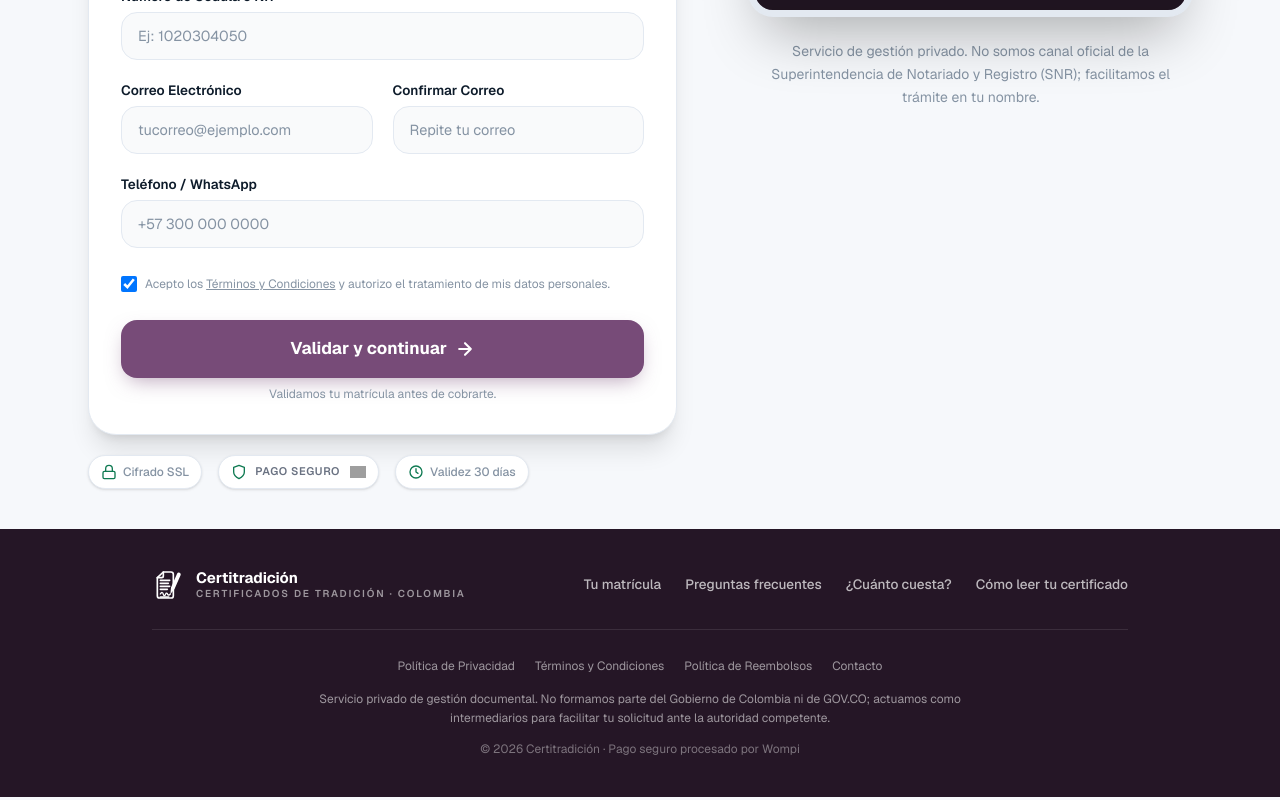
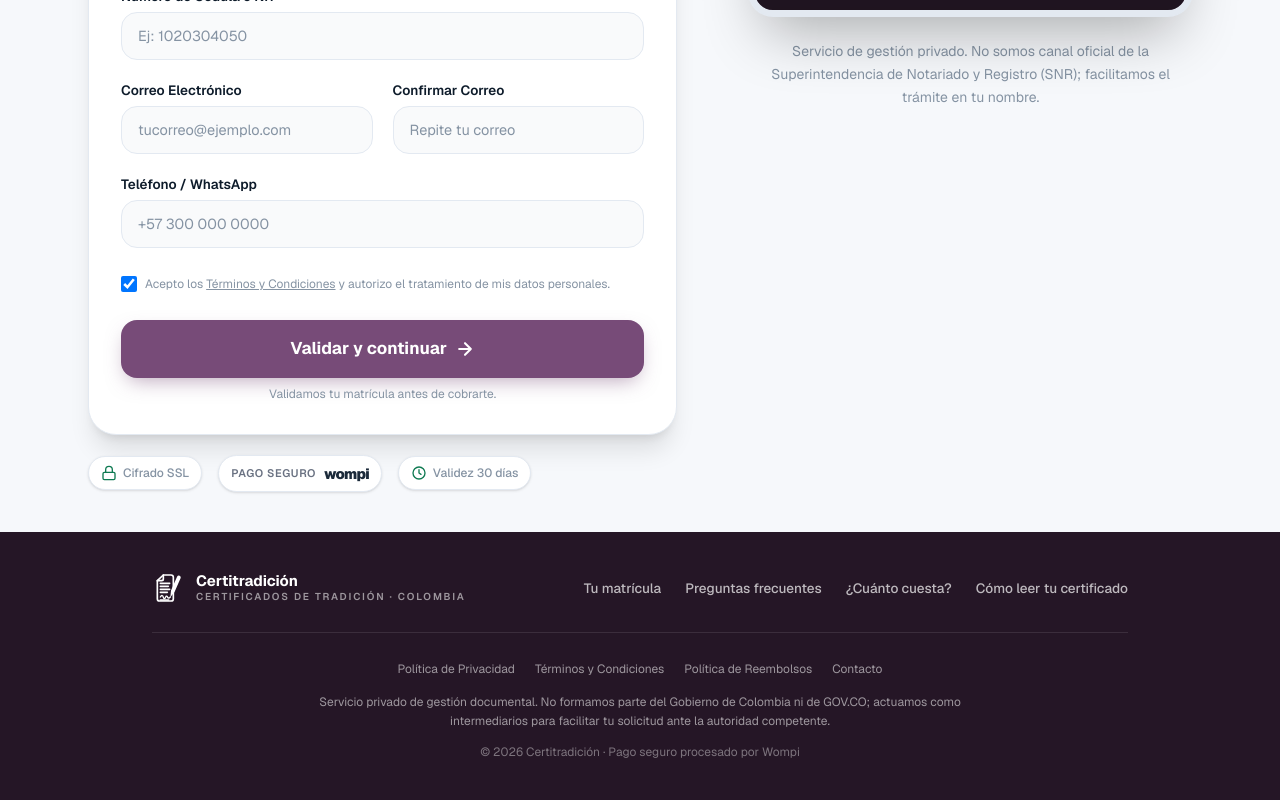
Before and after one commit to DvvSalome/certificados-tradicion-web, a Next.js app: page / in a window 1280 px wide. Shown: the part 889-1689 px from the top of the page. Built offline with nearby package versions, Linux system fonts and the light colour scheme; grey boxes are pictures that could not be loaded.

Commit message:
Fix Wompi logo with text mark and remove shield

```diff
--- a/app/page.tsx
+++ b/app/page.tsx
@@ -55,9 +55,8 @@ export default function Home() {
               Cifrado SSL
             </span>
             <span className="inline-flex items-center gap-2 rounded-full border border-[var(--border)] bg-white px-3 py-2 shadow-sm">
-              <svg className="size-4 text-[var(--accent)]" viewBox="0 0 24 24" fill="none" stroke="currentColor" strokeWidth="2" strokeLinecap="round" strokeLinejoin="round"><path d="M12 22s8-4 8-10V5l-8-3-8 3v7c0 6 8 10 8 10z" /></svg>
               <span className="font-semibold text-gray-500 text-[11px] uppercase tracking-wider">Pago seguro</span>
-              <WompiLogo className="h-3 ml-0.5" />
+              <WompiLogo className="text-[14.5px] text-[#1B2A3A]" />
             </span>
             <span className="inline-flex items-center gap-1.5 rounded-full border border-[var(--border)] bg-white px-3 py-2 shadow-sm">
               <svg className="size-4 text-[var(--accent)]" viewBox="0 0 24 24" fill="none" stroke="currentColor" strokeWidth="2" strokeLinecap="round" strokeLinejoin="round"><circle cx="12" cy="12" r="9" /><path d="M12 7v5l3 2" /></svg>
--- a/components/Brand.tsx
+++ b/components/Brand.tsx
@@ -39,12 +39,10 @@ export function BrandLockup({ size = 38, tone = 'onDark' }: { size?: number; ton
 }
 
 // Logo de Wompi oficial cargado directamente desde la documentación oficial para mayor credibilidad
-export function WompiLogo({ className = "h-4" }: { className?: string }) {
+export function WompiLogo({ className = "text-base" }: { className?: string }) {
   return (
-    <img
-      src="https://docs.wompi.co/img/wompi_logo_azul.svg"
-      alt="Wompi"
-      className={className}
-    />
+    <span className={`font-sans font-black tracking-tighter ${className}`}>
+      wompi
+    </span>
   );
 }
--- a/components/CheckoutForm.tsx
+++ b/components/CheckoutForm.tsx
@@ -293,9 +293,9 @@ export default function CheckoutForm() {
                 {validating ? (
                   'Verificando...'
                 ) : (
-                  <>
-                    Pagar seguro con <WompiLogo className="h-4 brightness-0 invert" />
-                  </>
+                  <span className="flex items-center gap-2">
+                    Pagar seguro con <WompiLogo className="text-xl ml-1" />
+                  </span>
                 )}
               </button>
             )}
```
